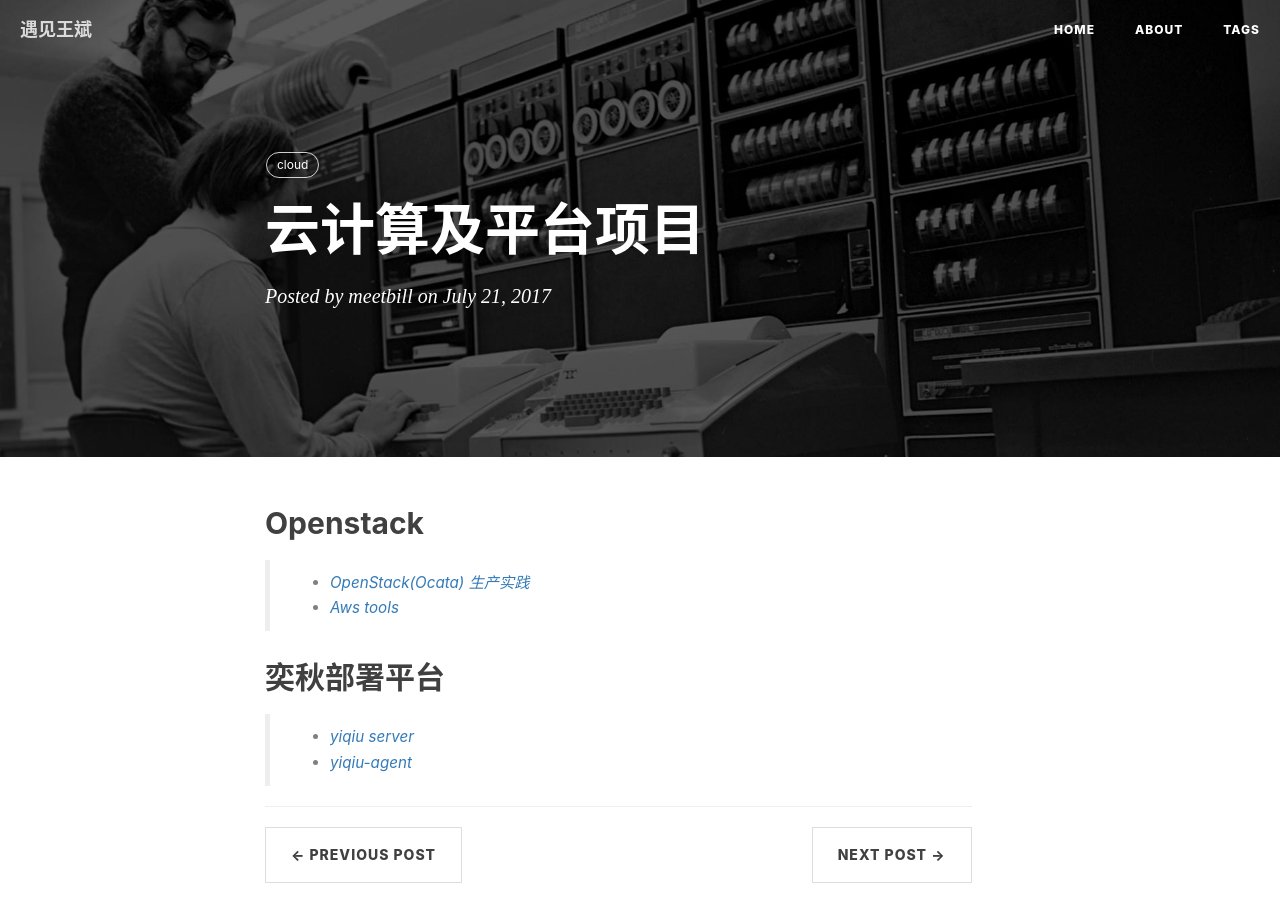
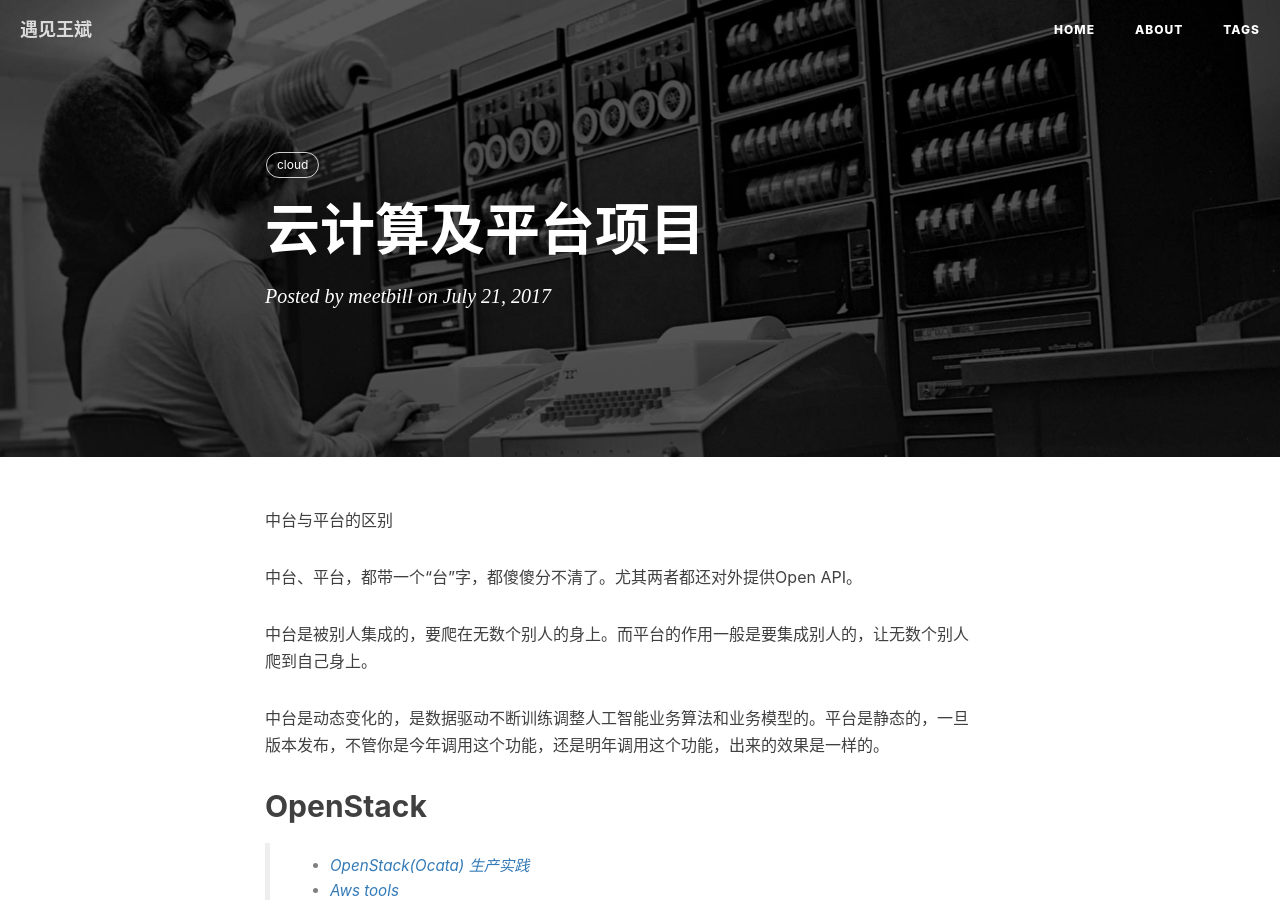
Before and after one commit to meetbill/meetbill.github.io, a Jekyll site: the page built from _posts/2017-07-21-cloud.md, in a window 1280 px wide and 900 px high. Built offline with Jekyll 4.4.1, drawn with Linux system fonts in a browser that asks for light colours; nearby versions of some CDN libraries; comment, search, counter and statistics services are not loaded.

```diff
--- a/_posts/2017-07-21-cloud.md
+++ b/_posts/2017-07-21-cloud.md
@@ -8,7 +8,15 @@ tags:
     - cloud
 ---
 
-## Openstack
+中台与平台的区别
+
+中台、平台，都带一个“台”字，都傻傻分不清了。尤其两者都还对外提供Open API。
+
+中台是被别人集成的，要爬在无数个别人的身上。而平台的作用一般是要集成别人的，让无数个别人爬到自己身上。
+
+中台是动态变化的，是数据驱动不断训练调整人工智能业务算法和业务模型的。平台是静态的，一旦版本发布，不管你是今年调用这个功能，还是明年调用这个功能，出来的效果是一样的。
+
+## OpenStack
 
 > * [OpenStack(Ocata) 生产实践](https://github.com/meetbill/openstack_install/wiki)
 > * [Aws tools](https://github.com/meetbill/aws_tools)
```
Also changed, not shown: _posts/2016-06-05-monitor.md (+5 -0 lines).
